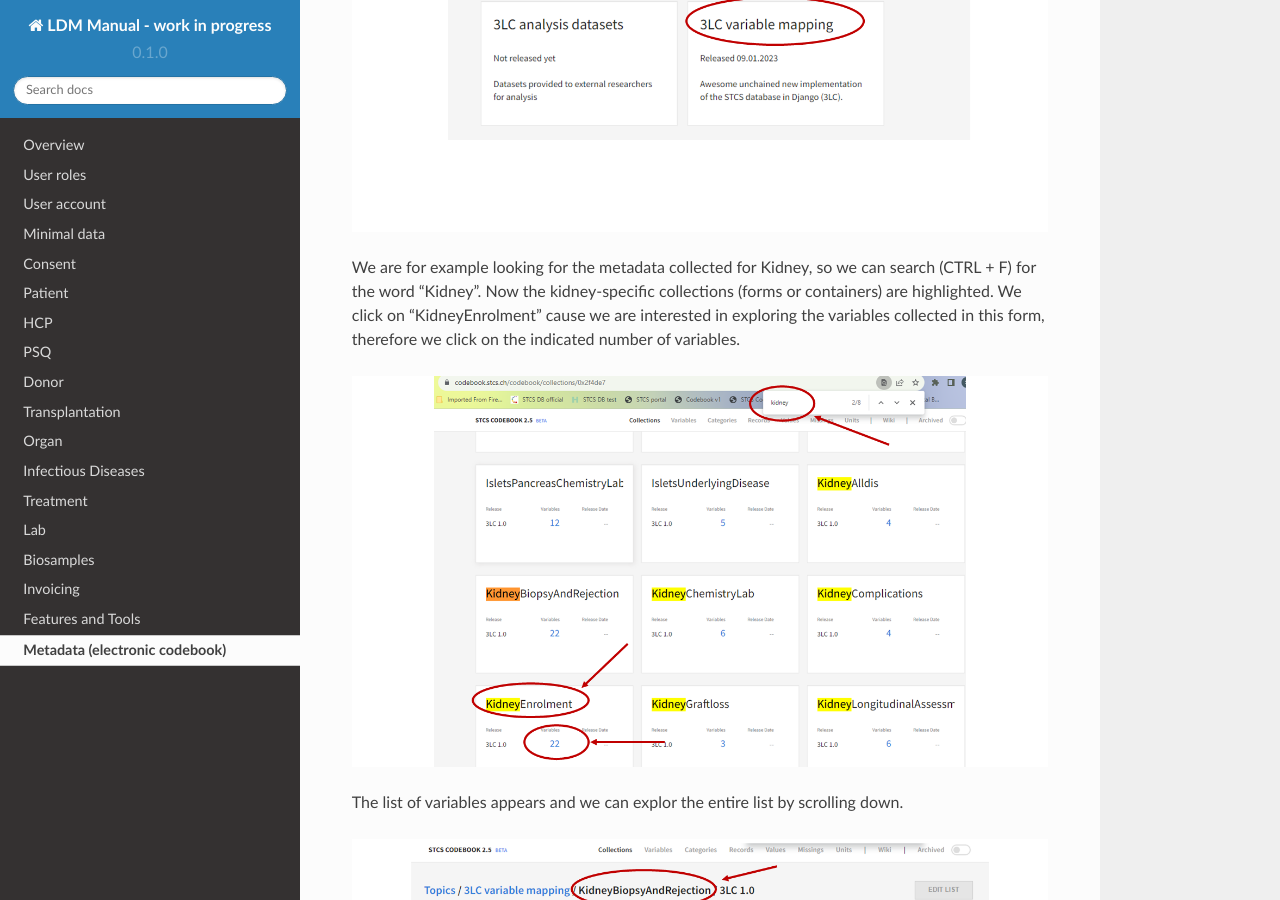
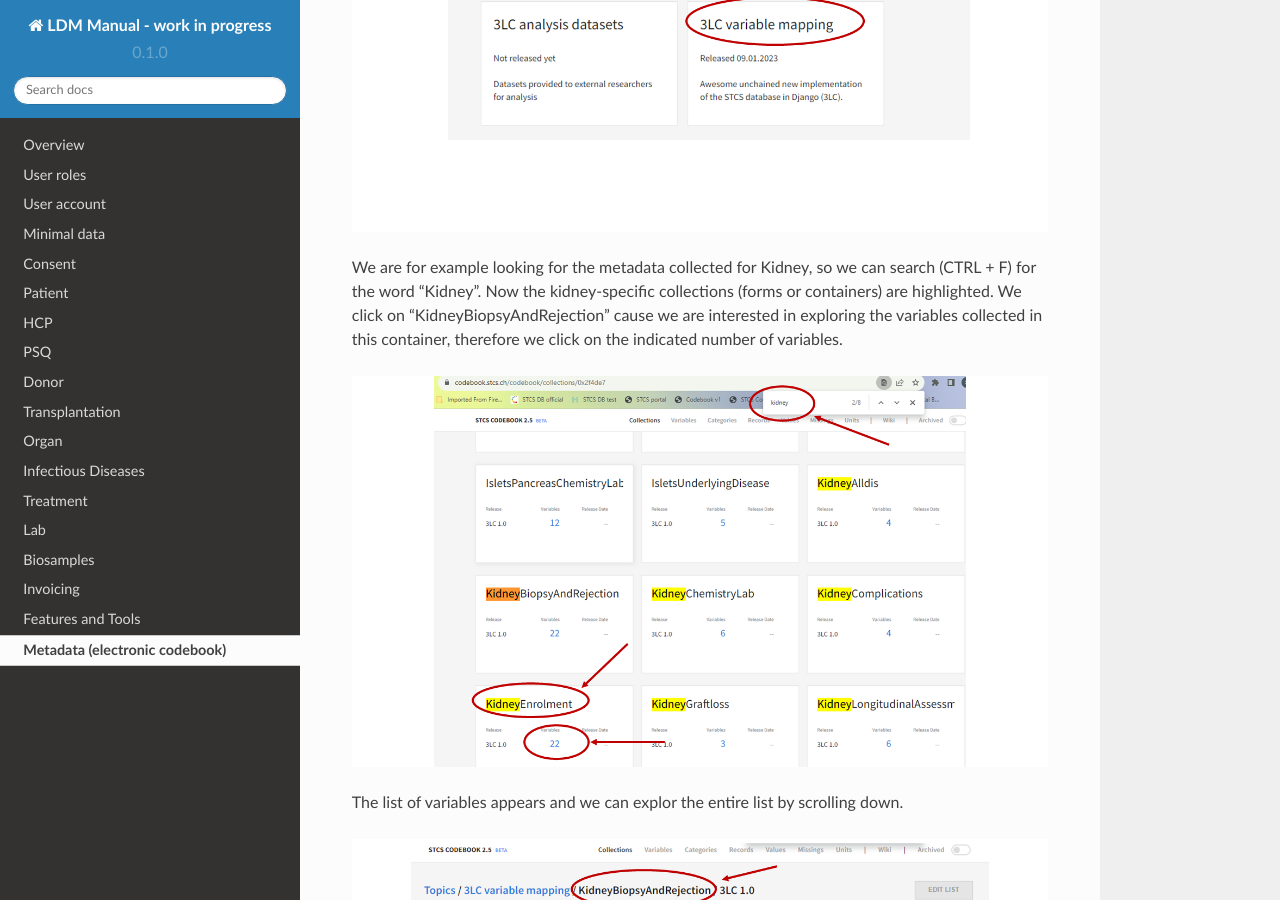
Before and after one commit to swiss-transplant-cohort-study/3LC-user-manual, a Sphinx documentation site: the page built from docs/source/metadata.rst, in a window 1280 px wide and 900 px high, scrolled down 440 px. Built offline with Sphinx 7.4.7 and the Read the Docs theme 2.0.0, drawn with Linux system fonts in a browser that asks for light colours.

Commit message:
Update metadata.rst

```diff
--- a/docs/source/metadata.rst
+++ b/docs/source/metadata.rst
@@ -7,7 +7,7 @@ Click on the Topic "3LC variable mapping":
 
 .. image:: ecodebook1.png
 
-We are for example looking for the metadata collected for Kidney, so we can search (CTRL + F) for the word "Kidney". Now the kidney-specific collections (forms or containers) are highlighted. We click on "KidneyEnrolment" cause we are interested in exploring the variables collected in this form, therefore we click on the indicated number of variables.
+We are for example looking for the metadata collected for Kidney, so we can search (CTRL + F) for the word "Kidney". Now the kidney-specific collections (forms or containers) are highlighted. We click on "KidneyBiopsyAndRejection" cause we are interested in exploring the variables collected in this container, therefore we click on the indicated number of variables.
 
 .. image:: ecodebook2.png
 
```
